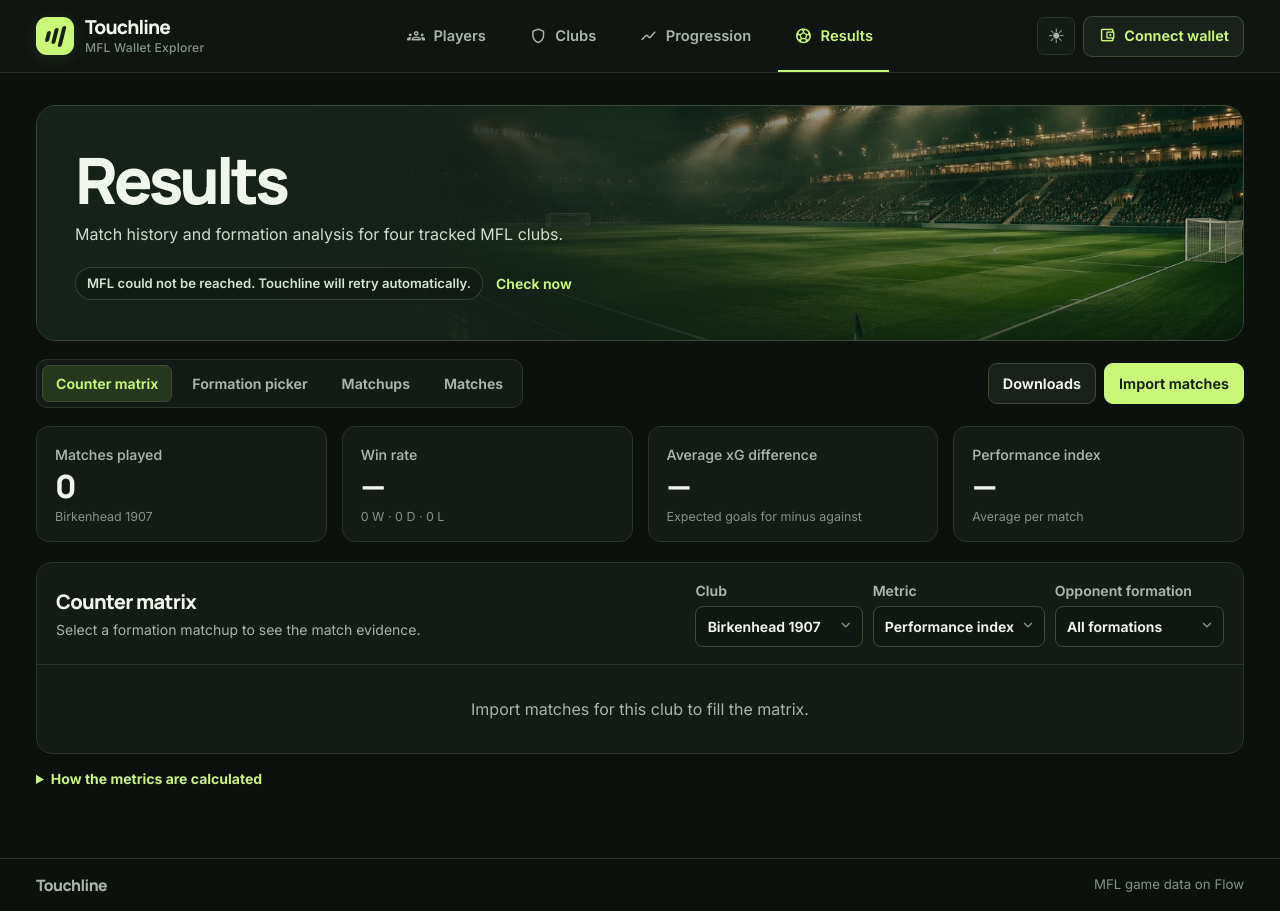
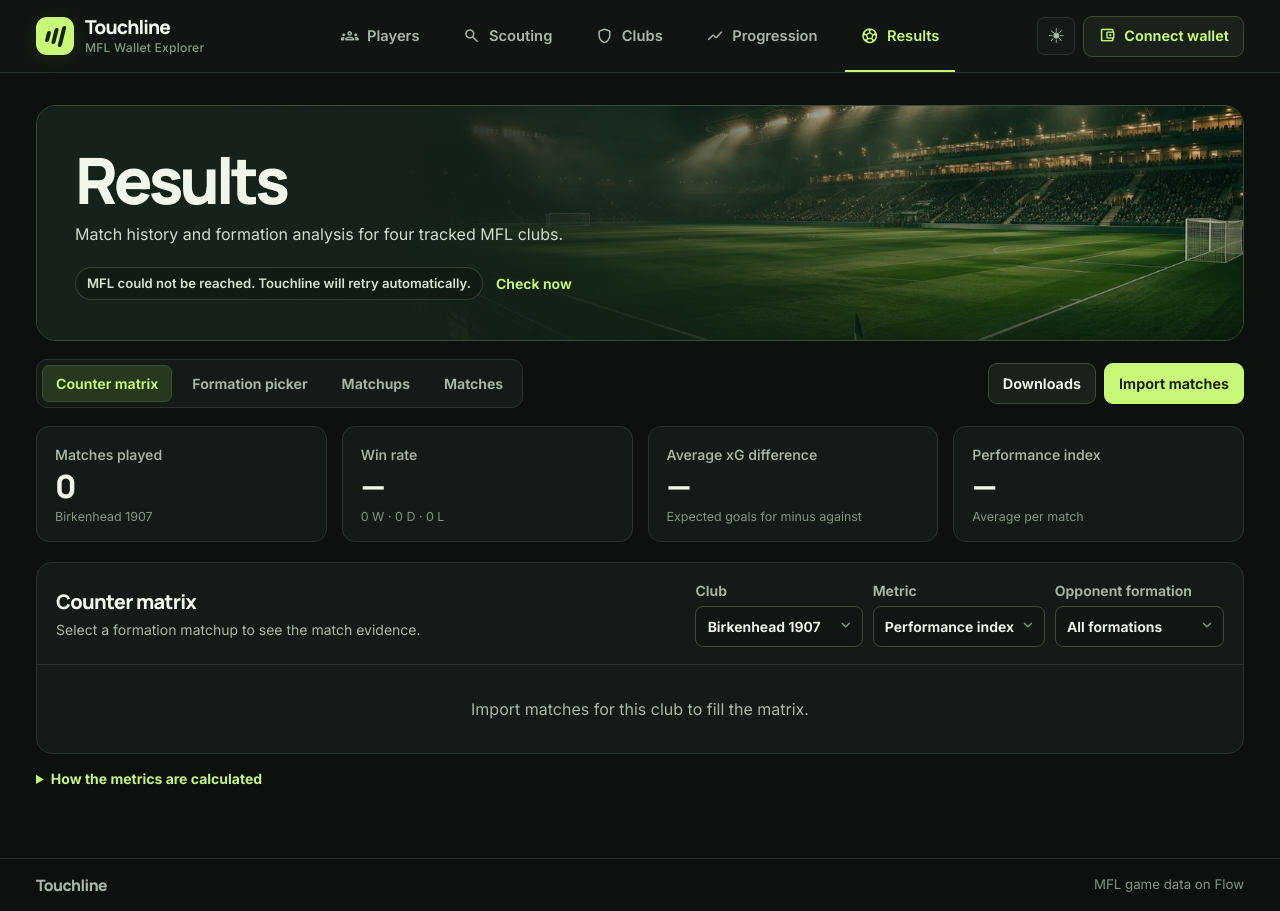
Before and after one commit to mrlippopotamus/Touchline, a plain HTML site: page results/index.html in a window 1280 px wide. Drawn offline with Linux system fonts and the light colour scheme; no server answers.

Commit message:
Add files via upload

```diff
--- a/results/index.html
+++ b/results/index.html
@@ -22,6 +22,7 @@
       </a>
       <nav class="main-nav" aria-label="Main navigation">
         <a href="../#/players" data-nav="players"><span class="icon" aria-hidden="true">groups</span>Players</a>
+        <a href="../#/scouting" data-nav="scouting"><span class="icon" aria-hidden="true">search</span>Scouting</a>
         <a href="../#/clubs" data-nav="clubs"><span class="icon" aria-hidden="true">shield</span>Clubs</a>
         <a href="../#/progression" data-nav="progression"><span class="icon" aria-hidden="true">show_chart</span>Progression</a>
         <a href="./#matches" aria-current="page"><span class="icon" aria-hidden="true">sports_soccer</span>Results</a>
```
